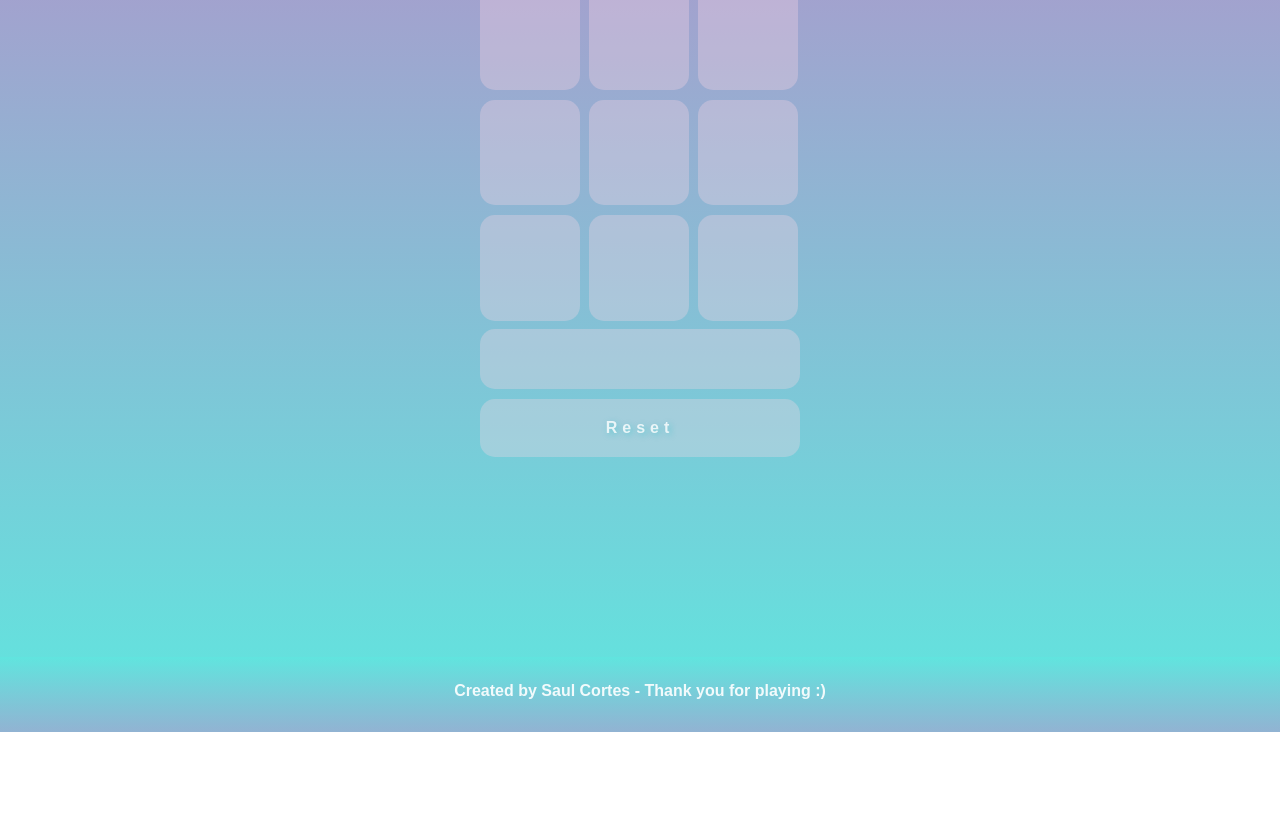
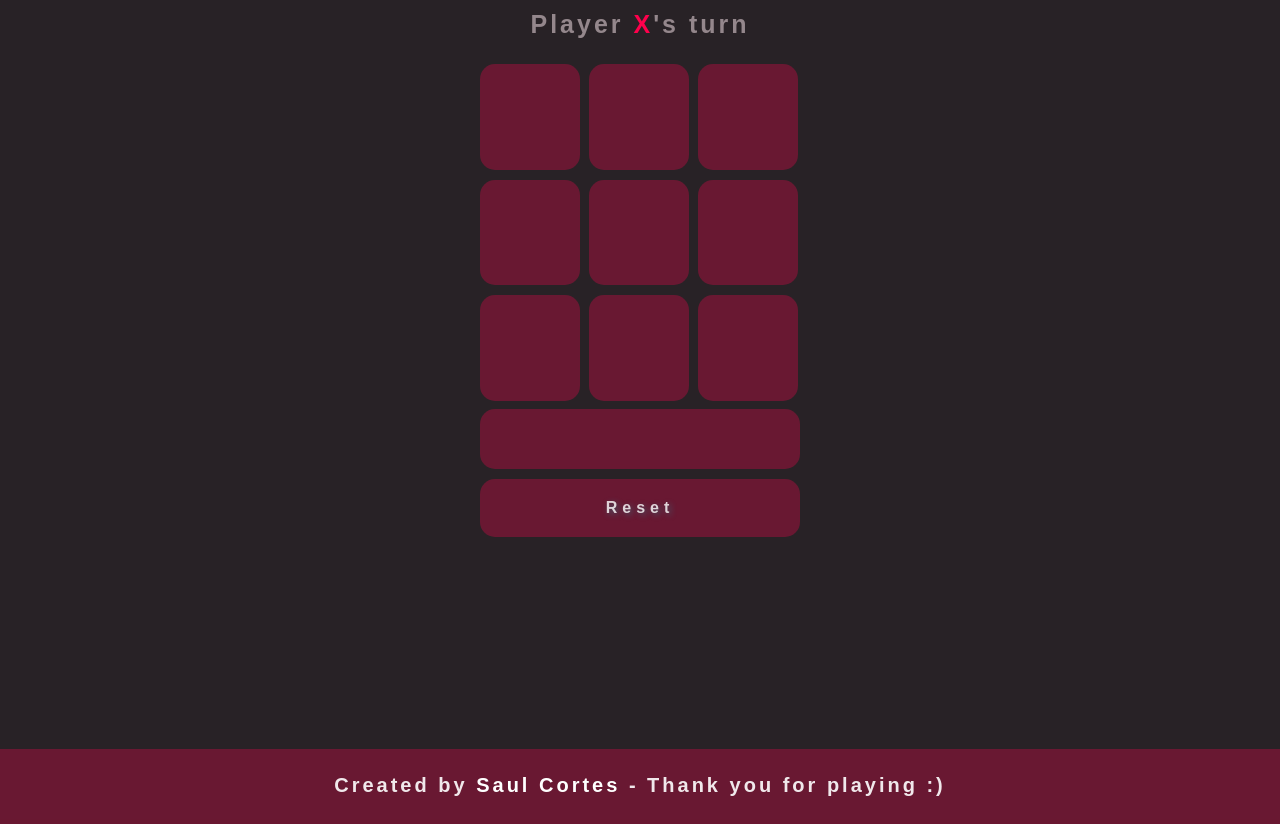
Before and after one commit to inscious/jsMilestone1, a plain HTML site: page index.html in a window 1280 px wide. Shown: the part 198-1022 px from the top of the page. Before the commit the page ends 930 px from the top, so only its background shows below. Drawn offline with Linux system fonts and the light colour scheme.

Commit message:
resubmission code

```diff
--- a/index.html
+++ b/index.html
@@ -31,6 +31,15 @@
             <button id="reset">Reset</button>
         </div>
     </main>
-    <footer> Created by Saul Cortes - Thank you for playing :)</footer>
+    <footer>
+        Created by
+            <a
+                href="https://github.com/inscious"
+                target="_blank"
+                >
+                    Saul Cortes
+            </a>
+                - Thank you for playing :)
+    </footer>
 </body>
 </html>
--- a/styles.css
+++ b/styles.css
@@ -5,7 +5,8 @@
     font-weight: 800;
 }
 body {
-    background-image: linear-gradient(to top, #5ee7df 0%, #b490ca 100%);
+    /* background-image: linear-gradient(to top, #5ee7df 0%, #b490ca 100%); */
+    background-color: #282226;
 }
 
 
@@ -15,12 +16,16 @@ body {
 .container {
     /* background-color: #141415; */
     /* background: linear-gradient(to top, #134e5e, #71b280); */
-    height: 100vh;
+    height: 80vh;
     /* padding-top: 1px; */
-    padding: 15px 30px;
+    padding: 20px 30px;
     margin-bottom: 50px;
-    width: 60vh;
+    width: 100%;
     margin: auto;
+    /* display: flex; */
+    /* flex-direction: column; */
+    margin-bottom: 15%;
+    margin-top: 75px;
 }
 
 /* TITLE */
@@ -85,7 +90,8 @@ body {
 
 .tile {
     /* border: 1px solid white; */
-    background-color: rgb(254, 215, 227, .3);
+    /* background-color: rgb(254, 215, 227, .3); */
+    background-color: rgba(255, 0, 76, 0.3);
     min-width: 100px;
     min-height: 100px;
     display: flex;
@@ -100,7 +106,8 @@ body {
 
 .tile:hover {
     opacity: 1;
-    background-color: rgba(255, 236, 242, 0.5);
+    background-color: rgba(255, 0, 76, 0.7);
+    /* background-color: rgba(255, 236, 242, 0.5); */
     /* box-shadow: inset 0 0 20px rgba(255, 255, 255, 0.5); */
 }
 
@@ -109,7 +116,8 @@ body {
 /* //////// */
 
 .status-box {
-    color: #D8E9DC;
+    /* color: #D8E9DC; */
+    color: rgba(255, 236, 242, 0.5);
     letter-spacing: 3px;
     font-size: 25px;
     text-align: center;
@@ -128,13 +136,13 @@ body {
 /* //////// */
 
 .playerX {
-    color: #ff89ac;
-    text-shadow: 2px 2px 6px rgba(0, 190, 196, 0.384);
+    color: #FF004C;
+    /* text-shadow: 2px 2px 6px #01ff3cc1; */
 }
 
 .playerO {
-    color: #57e6ff;
-    text-shadow: 2px 2px 6px rgba(186, 123, 202, 0.384);
+    color: #08B2E3;
+    /* text-shadow: 2px 2px 6px rgba(186, 123, 202, 0.384); */
 }
 
 /* //////// */
@@ -163,7 +171,8 @@ body {
 /* //////// */
 
 #reset {
-    background-color: rgb(254, 214, 227, .3);
+    background-color: rgba(255, 0, 76, 0.3);
+    /* background-color: rgb(254, 214, 227, .3); */
     color: rgb(255, 255, 255, .8);
     padding: 20px;
     border-radius: 15px;
@@ -184,7 +193,8 @@ body {
 
 #reset:hover {
     /* box-shadow: inset 0 0 10px #ffffff; */
-    background-color: rgba(255, 236, 242, 0.5);
+    background-color: rgba(255, 0, 76, 0.7);
+    /* background-color: rgba(255, 236, 242, 0.5); */
     opacity: 1;
 }
 
@@ -195,14 +205,16 @@ body {
 .displayResult {
     text-align: center;
     margin: 15px;
-    background-color: rgb(254, 214, 227, .3);
+    background-color: rgba(255, 0, 76, 0.3);
+    /* background-color: rgb(254, 214, 227, .3); */
     height: 50px;
     max-width: 320px;
     display: flex;
     justify-content: center;
     align-items: center;
     letter-spacing: 5px;
-    color: rgb(255, 255, 255, .8);
+    color: rgba(255, 236, 242);
+    /* color: rgb(255, 255, 255, .8); */
     letter-spacing: 5px;
     margin: 10px auto;
     border-radius: 15px;
@@ -224,13 +236,25 @@ body {
 /* //////// */
 
 footer {
-    background: linear-gradient(to bottom, rgb(94, 231, 223, .6) 0%, rgb(180, 144, 202, .6) 100%);
+    /* background: linear-gradient(to bottom, rgb(94, 231, 223, .6) 0%, rgb(180, 144, 202, .6) 100%); */
+    background-color: rgba(255, 0, 76, 0.3);
     color: rgb(255, 255, 255, .9);
     padding: 25px;
     height: 25px;
     text-align: center;
     margin-top: 25px;
+    font-size: 20px;
+    letter-spacing: 3px;
     /* width: 100%; */
+}
+
+footer a {
+    color: rgb(255, 255, 255);
+    text-decoration: none;
+}
+
+footer a:hover {
+    color: #08B2E3;
 }
 
 
```
